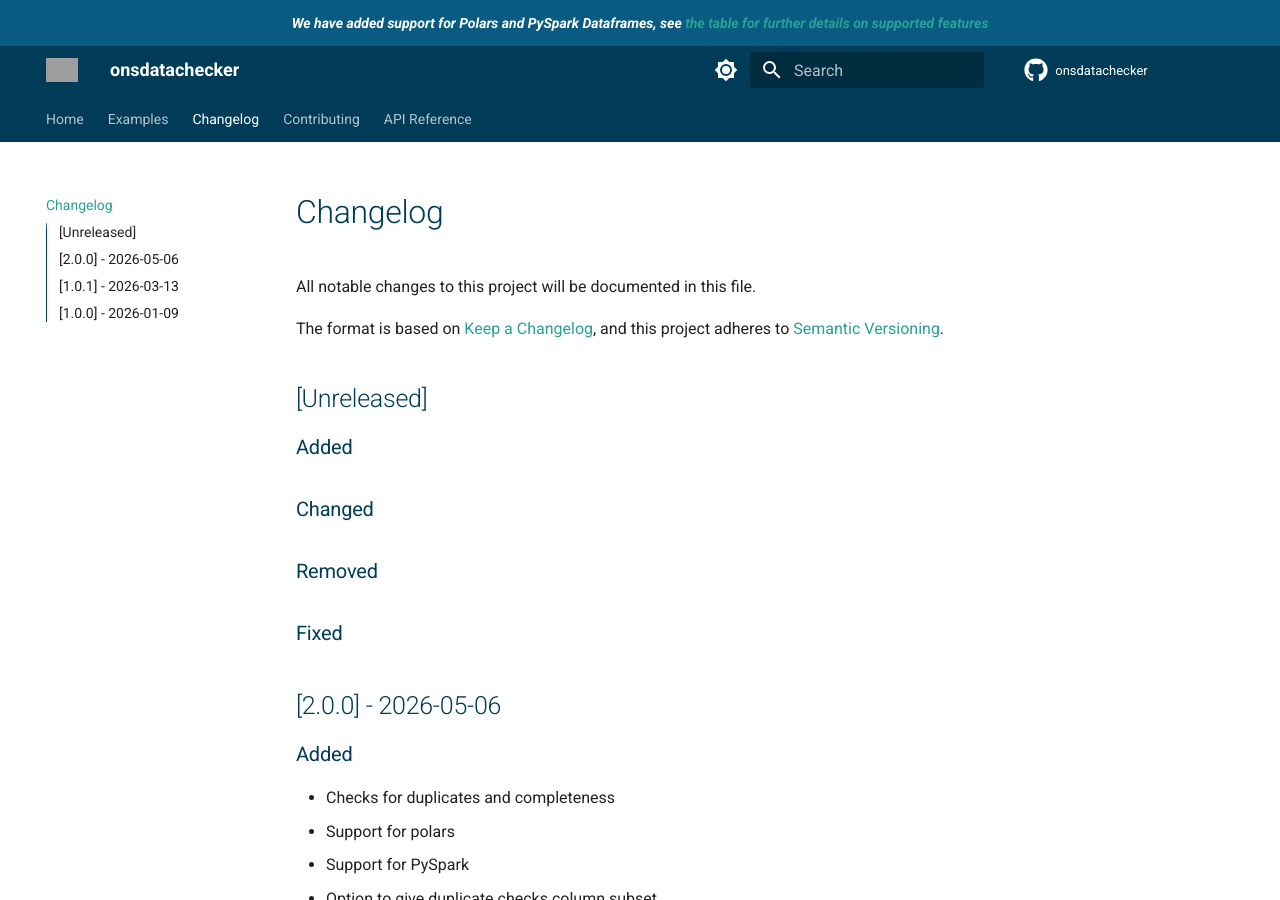
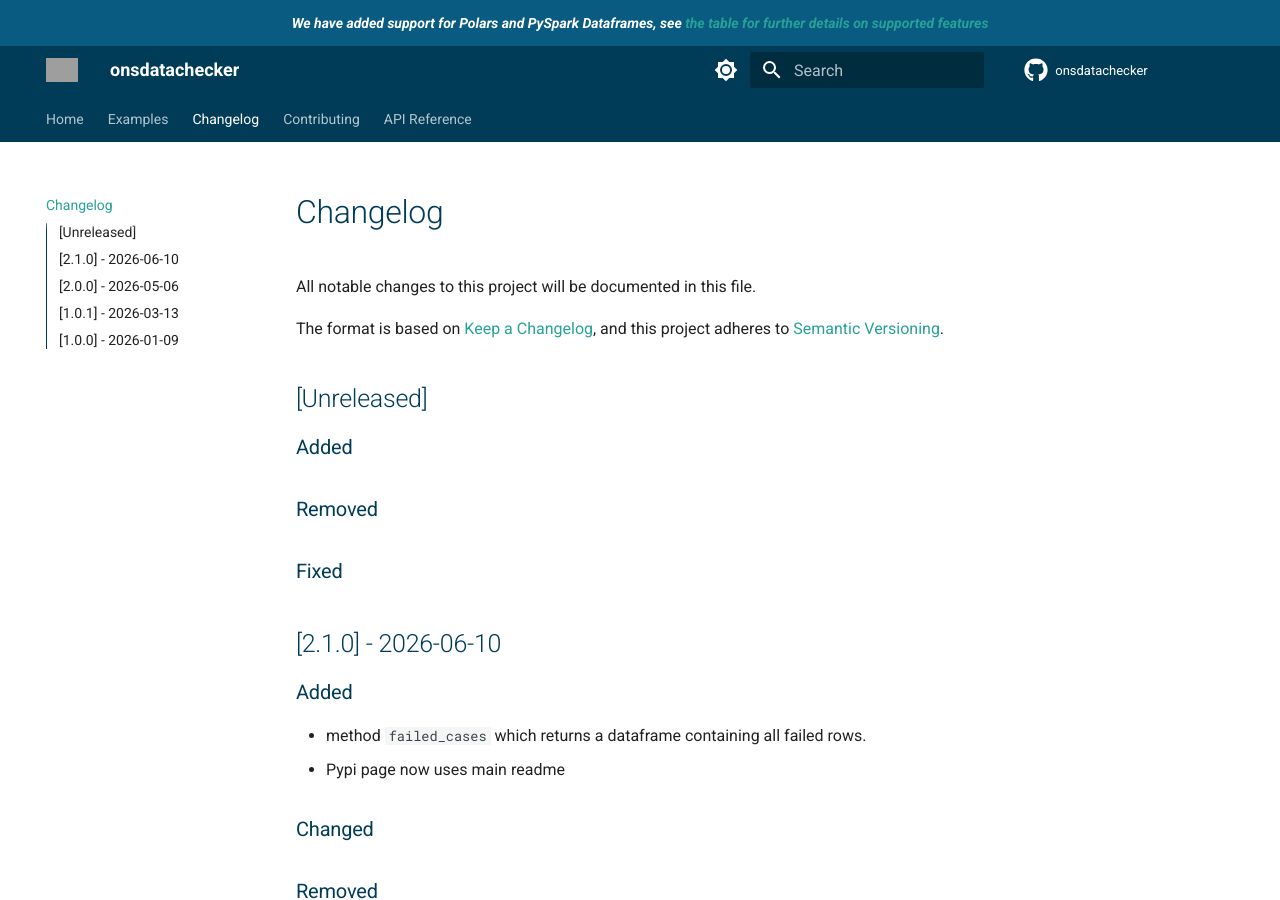
Before and after one commit to ONSdigital/datachecker, an MkDocs documentation site: the page built from docs/changelog.md, in a window 1280 px wide and 900 px high. Built offline with MkDocs 1.6.1 and Material for MkDocs 9.7.7, drawn with Linux system fonts in a browser that asks for light colours; comment, search, counter and statistics services are not loaded; grey boxes are pictures that could not be loaded.

Commit message:
Bump version (#27)
* update changelog

* Bump version: 2.0.0 → 2.1.0

```diff
--- a/docs/changelog.md
+++ b/docs/changelog.md
@@ -8,6 +8,16 @@ and this project adheres to [Semantic Versioning](https://semver.org/spec/v2.0.0
 ## [Unreleased]
 
 ### Added
+
+### Removed
+
+### Fixed
+
+## [2.1.0] - 2026-06-10
+
+### Added
+- method `failed_cases` which returns a dataframe containing all failed rows.
+- Pypi page now uses main readme
 
 ### Changed
 
--- a/pyproject.toml
+++ b/pyproject.toml
@@ -1,7 +1,7 @@
 [project]
 name = "onsdatachecker"
 description = "A lightweight data checker for pandas, polars or pyspark built using pandera"
-version = "2.0.0"
+version = "2.1.0"
 authors = [
     {"name" = "ONS"}
 ]
@@ -29,7 +29,7 @@ include = [
 ]
 
 [tool.bumpversion]
-current_version = "2.0.0"
+current_version = "2.1.0"
 parse = "(?P<major>\\d+)\\.(?P<minor>\\d+)\\.(?P<patch>\\d+)"
 serialize = ["{major}.{minor}.{patch}"]
 search = "{current_version}"
```
